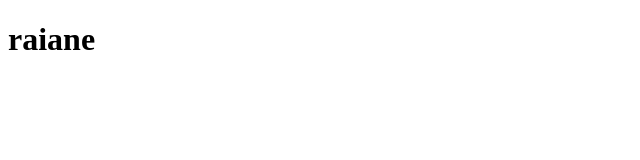
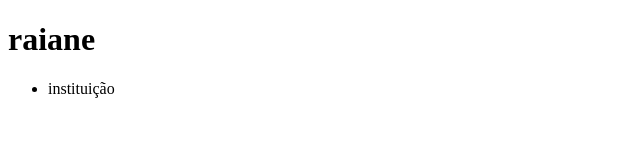
Before and after one commit to raianegabriele/raiane, a plain HTML site: page index.html in a window 1280 px wide. Shown: the full height of the page, 0-640 px from the left. Drawn offline with Linux system fonts and the light colour scheme.

Commit message:
segundo salvamento

```diff
--- a/index.html
+++ b/index.html
@@ -5,10 +5,15 @@
     <meta http-equiv="X-UA-Compatible" content="IE=edge">
     <meta name="viewport" content="width=device-width, initial-scale=1.0">
     <title>Document</title>
+    <link rel="stylesheet" href="stlyle.css">
 </head>
 <body>
     <header>
         <h1>raiane</h1>
+        <ul>
+    <li>instituição</li>
+
+        </ul>
     </header>
 </body>
 </html>
```
